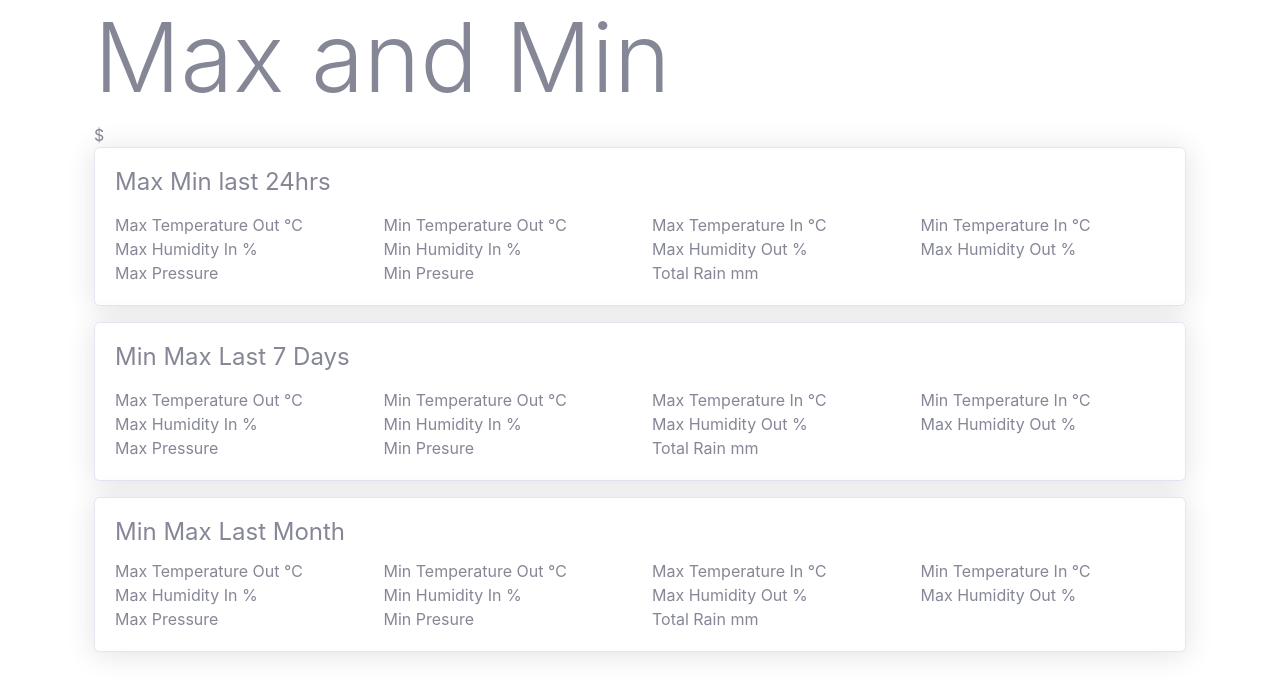
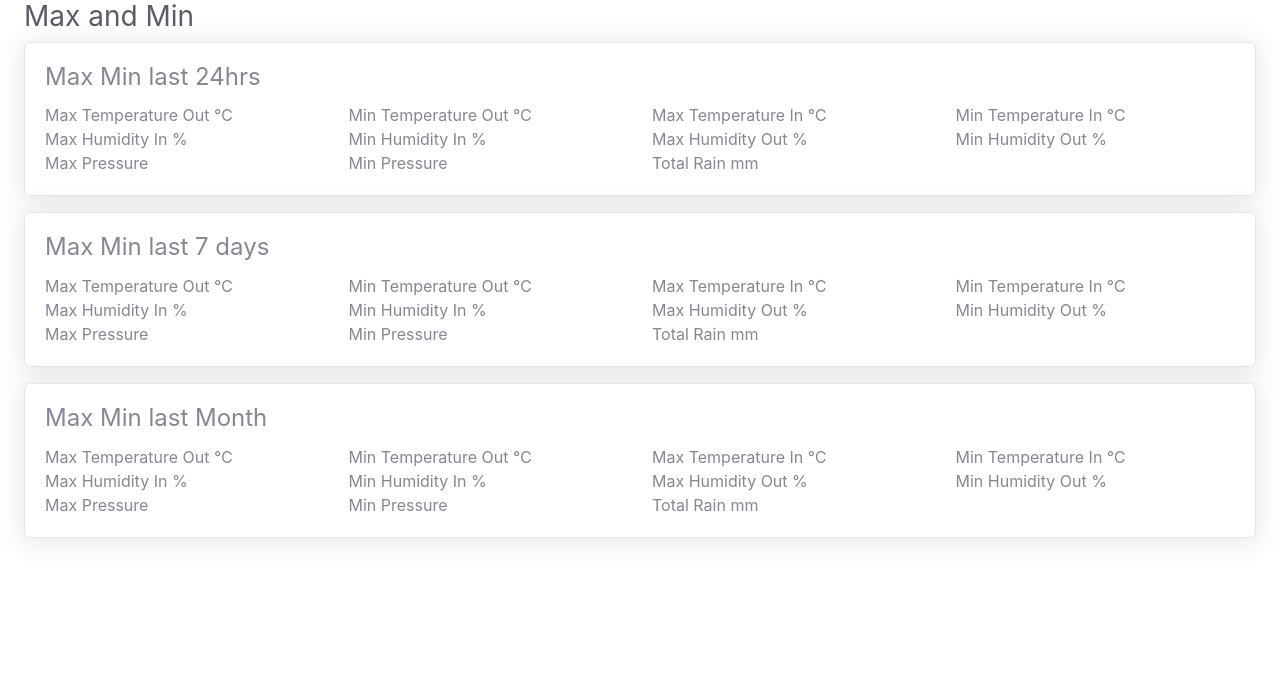
Before and after one commit to smeird/weather, a PHP site: page /maxmin.php in a window 1280 px wide. Shown: the part 104-800 px from the top of the page. Run offline with PHP 8.4, Linux system fonts and the light colour scheme; tables that the repository leaves empty or names only in its code hold one stand-in row (values such as "Sample post"); some libraries are stand-ins or nearby versions.

Commit message:
Reformat max/min page to use dashboard layout

```diff
--- a/maxmin.php
+++ b/maxmin.php
@@ -1,300 +1,100 @@
 <?php
- include ('header.php');
- include ('dbconn.php');
+include('header.php');
+include('dbconn.php');
 
-
-echo " <div class=\"container\">
-
-    <h1 class=\"display-1\">Max and Min</h1>
-
-";
-
- $SQL22   = "SELECT
-round(max(`archive`.`outTemp`), 1),
-round(min(`archive`.`outTemp`), 1),
-round(max(`archive`.`inTemp`), 1),
-round(min(`archive`.`inTemp`), 1),
-round(max(`archive`.`inHumidity`), 1),
-round(min(`archive`.`inHumidity`), 1),
-round(max(`archive`.`outHumidity`), 1),
-round(min(`archive`.`outHumidity`), 1),
-round(max(`archive`.`barometer`), 1),
-round(min(`archive`.`barometer`), 1),
-round(max(`archive`.`rain`)-min(`archive`.`rain`), 1)
-FROM `weewx`.`archive` WHERE from_unixtime(dateTime) >= now() - INTERVAL 1 DAY;";
- $SQL3   = "SELECT
-round(max(`archive`.`outTemp`), 1),
-round(min(`archive`.`outTemp`), 1),
-round(max(`archive`.`inTemp`), 1),
-round(min(`archive`.`inTemp`), 1),
-round(max(`archive`.`inHumidity`), 1),
-round(min(`archive`.`inHumidity`), 1),
-round(max(`archive`.`outHumidity`), 1),
-round(min(`archive`.`outHumidity`), 1),
-round(max(`archive`.`barometer`), 1),
-round(min(`archive`.`barometer`), 1),
-round(max(`archive`.`rain`)-min(`archive`.`rain`), 1)
-FROM `weewx`.`archive`WHERE from_unixtime(dateTime) >= now() - INTERVAL 7 DAY;";
- $SQL4   = "SELECT
-round(max(`archive`.`outTemp`), 1),
-round(min(`archive`.`outTemp`), 1),
-round(max(`archive`.`inTemp`), 1),
-round(min(`archive`.`inTemp`), 1),
-round(max(`archive`.`inHumidity`), 1),
-round(min(`archive`.`inHumidity`), 1),
-round(max(`archive`.`outHumidity`), 1),
-round(min(`archive`.`outHumidity`), 1),
-round(max(`archive`.`barometer`), 1),
-round(min(`archive`.`barometer`), 1),
-round(max(`archive`.`rain`)-min(`archive`.`rain`), 1)
-FROM `weewx`.`archive`WHERE from_unixtime(dateTime) >= now() - INTERVAL 1 MONTH;";
-
-
-
-$result = mysqli_query($link,$SQL22);
- if (!$result)
-     {
-     die('Invalid query: ' . mysqli_error().$SQL22);
+function fetchStats($link, $sql) {
+  $result = mysqli_query($link, $sql);
+  if (! $result) {
+    die('Invalid query: ' . mysqli_error($link));
   }
- while ($row = mysqli_fetch_row($result))
-     {
-
-     for ($i = 0; $i <= mysqli_num_fields($result); $i++)
-         {
-         $d0  = $row[0];
-         $d1  = $row[1];
-         $d2  = $row[2];
-         $d3  = $row[3];
-         $d4  = $row[4];
-         $d5  = $row[5];
-         $d6  = $row[6];
-         $d7  = $row[7];
-         $d8  = $row[8];
-         $d9  = $row[9];
-         $d10 = $row[10];
-
-         }
+  $row = mysqli_fetch_row($result);
+  mysqli_free_result($result);
+  return $row;
 }
 
+$daySql = "SELECT round(max(`archive`.`outTemp`), 1), round(min(`archive`.`outTemp`), 1), round(max(`archive`.`inTemp`), 1), round(min(`archive`.`inTemp`), 1), round(max(`archive`.`inHumidity`), 1), round(min(`archive`.`inHumidity`), 1), round(max(`archive`.`outHumidity`), 1), round(min(`archive`.`outHumidity`), 1), round(max(`archive`.`barometer`), 1), round(min(`archive`.`barometer`), 1), round(max(`archive`.`rain`)-min(`archive`.`rain`), 1) FROM `weewx`.`archive` WHERE from_unixtime(dateTime) >= now() - INTERVAL 1 DAY;";
+$weekSql = "SELECT round(max(`archive`.`outTemp`), 1), round(min(`archive`.`outTemp`), 1), round(max(`archive`.`inTemp`), 1), round(min(`archive`.`inTemp`), 1), round(max(`archive`.`inHumidity`), 1), round(min(`archive`.`inHumidity`), 1), round(max(`archive`.`outHumidity`), 1), round(min(`archive`.`outHumidity`), 1), round(max(`archive`.`barometer`), 1), round(min(`archive`.`barometer`), 1), round(max(`archive`.`rain`)-min(`archive`.`rain`), 1) FROM `weewx`.`archive` WHERE from_unixtime(dateTime) >= now() - INTERVAL 7 DAY;";
+$monthSql = "SELECT round(max(`archive`.`outTemp`), 1), round(min(`archive`.`outTemp`), 1), round(max(`archive`.`inTemp`), 1), round(min(`archive`.`inTemp`), 1), round(max(`archive`.`inHumidity`), 1), round(min(`archive`.`inHumidity`), 1), round(max(`archive`.`outHumidity`), 1), round(min(`archive`.`outHumidity`), 1), round(max(`archive`.`barometer`), 1), round(min(`archive`.`barometer`), 1), round(max(`archive`.`rain`)-min(`archive`.`rain`), 1) FROM `weewx`.`archive` WHERE from_unixtime(dateTime) >= now() - INTERVAL 1 MONTH;";
 
- echo "$<div class=\"card shadow mb-3\">
-  <div class=\"card-body\">
-   <h4 class=\"card-title\">Max Min last 24hrs</h4>
-<p class=\"card-text\">
-<div  class=\"row\">
-					<div class=\"col-sm-3\">
-							Max Temperature Out $d0 &#8451
+$day = fetchStats($link, $daySql);
+$week = fetchStats($link, $weekSql);
+$month = fetchStats($link, $monthSql);
+?>
+</head>
+
+<div class="container-fluid">
+  <div class="d-sm-flex align-items-center justify-content-between mb-2">
+    <h1 class="h3 mb-0 text-gray-800">Max and Min</h1>
   </div>
-					<div class=\"col-sm-3\">
-							Min Temperature Out $d1 &#8451
 
+  <div class="card shadow mb-3">
+    <div class="card-body">
+      <h4 class="card-title">Max Min last 24hrs</h4>
+      <div class="row">
+        <div class="col-sm-3">Max Temperature Out <?php echo $day[0]; ?> &#8451;</div>
+        <div class="col-sm-3">Min Temperature Out <?php echo $day[1]; ?> &#8451;</div>
+        <div class="col-sm-3">Max Temperature In <?php echo $day[2]; ?> &#8451;</div>
+        <div class="col-sm-3">Min Temperature In <?php echo $day[3]; ?> &#8451;</div>
       </div>
-					<div class=\"col-sm-3\">
-							Max Temperature In $d2 &#8451
-
+      <div class="row">
+        <div class="col-sm-3">Max Humidity In <?php echo $day[4]; ?> %</div>
+        <div class="col-sm-3">Min Humidity In <?php echo $day[5]; ?> %</div>
+        <div class="col-sm-3">Max Humidity Out <?php echo $day[6]; ?> %</div>
+        <div class="col-sm-3">Min Humidity Out <?php echo $day[7]; ?> %</div>
       </div>
-					<div class=\"col-sm-3\">
-							Min Temperature In $d3 &#8451
-
+      <div class="row">
+        <div class="col-sm-3">Max Pressure <?php echo $day[8]; ?></div>
+        <div class="col-sm-3">Min Pressure <?php echo $day[9]; ?></div>
+        <div class="col-sm-3">Total Rain <?php echo $day[10]; ?> mm</div>
       </div>
-				</div>
-	<div  class=\"row\">
-					<div class=\"col-sm-3\">
-							Max Humidity In $d4 %
-							</div>
-					<div class=\"col-sm-3\">
-							Min Humidity In $d5 %
-
-					</div>
-					<div class=\"col-sm-3\">
-							Max Humidity Out $d6 %
-
-					</div>
-					<div class=\"col-sm-3\">
-							Max Humidity Out $d7 %
-
-					</div>
-				</div>
-				<div  class=\"row\">
-					<div class=\"col-sm-3\">
-							Max Pressure $d8
-							</div>
-					<div class=\"col-sm-3\">
-							Min Presure $d9
-
-					</div>
-					<div class=\"col-sm-3\">
-							Total Rain $d10 mm
-
-					</div>
-</p>
-				</div>
-				</div></div>
-
-";
-
- $result3 = mysqli_query($link,$SQL3);
- if (!$result3)
-     {
-     die('Invalid query: ' . mysqli_error());
-     }
- while ($row = mysqli_fetch_row($result3))
-     {
-
-     for ($i = 0; $i <= mysqli_num_fields($result3); $i++)
-         {
-         $d0  = $row[0];
-         $d1  = $row[1];
-         $d2  = $row[2];
-         $d3  = $row[3];
-         $d4  = $row[4];
-         $d5  = $row[5];
-         $d6  = $row[6];
-         $d7  = $row[7];
-         $d8  = $row[8];
-         $d9  = $row[9];
-         $d10 = $row[10];
-         //$d11 = $row[11];
-         }
-     }
-
-
- echo "<div class=\"card  shadow mb-3\">
-  <div class=\"card-body\">
-   <h4 class=\"card-title\">Min Max Last 7 Days</h4>
-   <p class=\"card-text\">
-<div  class=\"row\">
-					<div class=\"col-sm-3\">
-							Max Temperature Out $d0 &#8451
-							</div>
-					<div class=\"col-sm-3\">
-							Min Temperature Out $d1 &#8451
-
-					</div>
-					<div class=\"col-sm-3\">
-							Max Temperature In $d2 &#8451
-
-					</div>
-					<div class=\"col-sm-3\">
-							Min Temperature In $d3 &#8451
-
-					</div>
-				</div>
-	<div  class=\"row\">
-					<div class=\"col-sm-3\">
-							Max Humidity In $d4 %
-							</div>
-					<div class=\"col-sm-3\">
-							Min Humidity In $d5 %
-
-					</div>
-					<div class=\"col-sm-3\">
-							Max Humidity Out $d6 %
-
-					</div>
-					<div class=\"col-sm-3\">
-							Max Humidity Out $d7 %
-
-					</div>
-				</div>
-				<div  class=\"row\">
-					<div class=\"col-sm-3\">
-							Max Pressure $d8
-							</div>
-					<div class=\"col-sm-3\">
-							Min Presure $d9
-
-					</div>
-					<div class=\"col-sm-3\">
-							Total Rain $d10 mm
-
-					</div>
-</p>
-				</div></div></div>
-
-
-";
-
- $result4 = mysqli_query($link,$SQL4);
- if (!$result4)
-     {
-     die('Invalid query: ' . mysqli_error());
-     }
- while ($row = mysqli_fetch_row($result4))
-     {
-
-     for ($i = 0; $i <= mysqli_num_fields($result4); $i++)
-         {
-         $d0  = $row[0];
-         $d1  = $row[1];
-         $d2  = $row[2];
-         $d3  = $row[3];
-         $d4  = $row[4];
-         $d5  = $row[5];
-         $d6  = $row[6];
-         $d7  = $row[7];
-         $d8  = $row[8];
-         $d9  = $row[9];
-         $d10 = $row[10];
-        // $d11 = $row[11];
-         }
-     }
-
-
- echo "<div class=\"card  shadow mb-3\">
-  <div class=\"card-body\">
-   <h4 class=\"card-title\">Min Max Last Month</h4>
-<div  class=\"row\">
-					<div class=\"col-sm-3\">
-							Max Temperature Out $d0 &#8451
-							</div>
-					<div class=\"col-sm-3\">
-							Min Temperature Out $d1 &#8451
-
-					</div>
-					<div class=\"col-sm-3\">
-							Max Temperature In $d2 &#8451
-
-					</div>
-					<div class=\"col-sm-3\">
-							Min Temperature In $d3 &#8451
-
-					</div>
-				</div>
-	<div  class=\"row\">
-					<div class=\"col-sm-3\">
-							Max Humidity In $d4 %
-							</div>
-					<div class=\"col-sm-3\">
-							Min Humidity In $d5 %
-
-					</div>
-					<div class=\"col-sm-3\">
-							Max Humidity Out $d6 %
-
-					</div>
-					<div class=\"col-sm-3\">
-							Max Humidity Out $d7 %
-
-					</div>
-				</div>
-				<div  class=\"row\">
-					<div class=\"col-sm-3\">
-							Max Pressure $d8
-							</div>
-					<div class=\"col-sm-3\">
-							Min Presure $d9
-
-					</div>
-					<div class=\"col-sm-3\">
-							Total Rain $d10 mm
-
-					</div></div>
     </div>
   </div>
 
+  <div class="card shadow mb-3">
+    <div class="card-body">
+      <h4 class="card-title">Max Min last 7 days</h4>
+      <div class="row">
+        <div class="col-sm-3">Max Temperature Out <?php echo $week[0]; ?> &#8451;</div>
+        <div class="col-sm-3">Min Temperature Out <?php echo $week[1]; ?> &#8451;</div>
+        <div class="col-sm-3">Max Temperature In <?php echo $week[2]; ?> &#8451;</div>
+        <div class="col-sm-3">Min Temperature In <?php echo $week[3]; ?> &#8451;</div>
+      </div>
+      <div class="row">
+        <div class="col-sm-3">Max Humidity In <?php echo $week[4]; ?> %</div>
+        <div class="col-sm-3">Min Humidity In <?php echo $week[5]; ?> %</div>
+        <div class="col-sm-3">Max Humidity Out <?php echo $week[6]; ?> %</div>
+        <div class="col-sm-3">Min Humidity Out <?php echo $week[7]; ?> %</div>
+      </div>
+      <div class="row">
+        <div class="col-sm-3">Max Pressure <?php echo $week[8]; ?></div>
+        <div class="col-sm-3">Min Pressure <?php echo $week[9]; ?></div>
+        <div class="col-sm-3">Total Rain <?php echo $week[10]; ?> mm</div>
+      </div>
+    </div>
+  </div>
 
-";
+  <div class="card shadow mb-3">
+    <div class="card-body">
+      <h4 class="card-title">Max Min last Month</h4>
+      <div class="row">
+        <div class="col-sm-3">Max Temperature Out <?php echo $month[0]; ?> &#8451;</div>
+        <div class="col-sm-3">Min Temperature Out <?php echo $month[1]; ?> &#8451;</div>
+        <div class="col-sm-3">Max Temperature In <?php echo $month[2]; ?> &#8451;</div>
+        <div class="col-sm-3">Min Temperature In <?php echo $month[3]; ?> &#8451;</div>
+      </div>
+      <div class="row">
+        <div class="col-sm-3">Max Humidity In <?php echo $month[4]; ?> %</div>
+        <div class="col-sm-3">Min Humidity In <?php echo $month[5]; ?> %</div>
+        <div class="col-sm-3">Max Humidity Out <?php echo $month[6]; ?> %</div>
+        <div class="col-sm-3">Min Humidity Out <?php echo $month[7]; ?> %</div>
+      </div>
+      <div class="row">
+        <div class="col-sm-3">Max Pressure <?php echo $month[8]; ?></div>
+        <div class="col-sm-3">Min Pressure <?php echo $month[9]; ?></div>
+        <div class="col-sm-3">Total Rain <?php echo $month[10]; ?> mm</div>
+      </div>
+    </div>
+  </div>
+</div>
 
- mysqli_free_result($result);
-?>
+<?php mysqli_close($link); ?>
```
Lines whose indentation alone changed are shown as unchanged.
